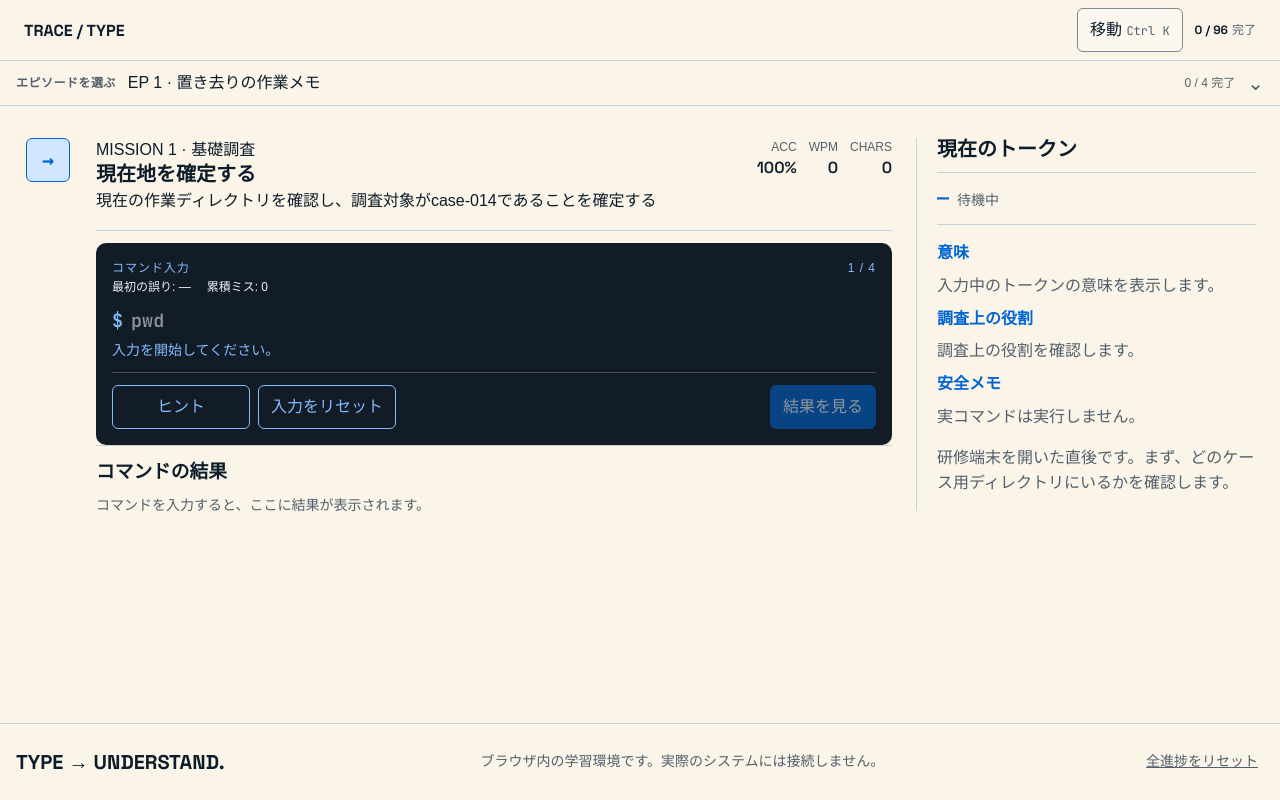
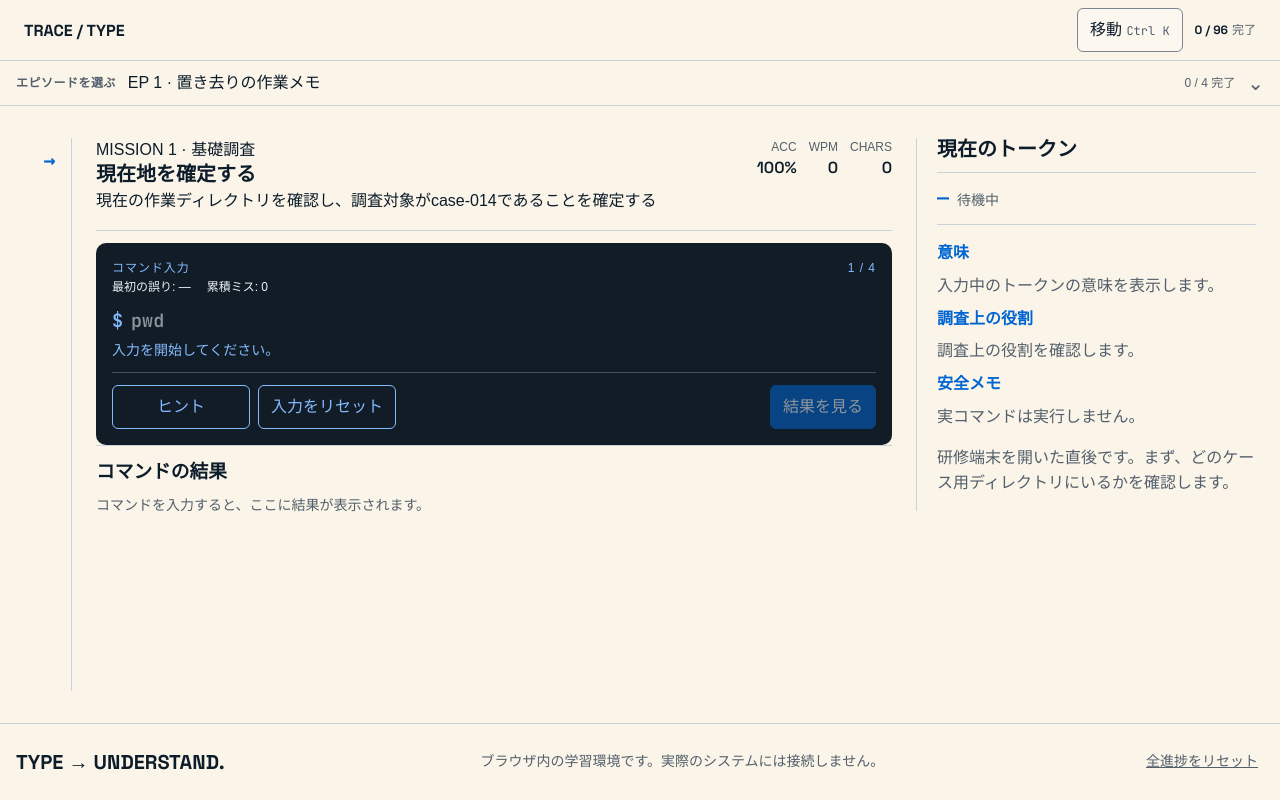
Before and after one commit to okuda-ry/trace-type, a website: page index.html in a window 1280 px wide. Both pictures are taken after a click on the button "左欄を閉じる". Drawn offline with Linux system fonts and the light colour scheme; a web font is replaced by a local one.

Commit message:
fix: refine mission panel toggle

```diff
--- a/app.js
+++ b/app.js
@@ -1,4 +1,4 @@
-import { analyze, mistakeKeysAdded, tokenAt, wpm } from "./typing-engine.js?v=20260825-panel1";
+import { analyze, mistakeKeysAdded, tokenAt, wpm } from "./typing-engine.js?v=20260825-panel2";
 import {
   flattenMissions,
   isMissionUnlocked,
@@ -7,7 +7,7 @@ import {
   normalizeCompleted,
   normalizeMisses,
   resolveInitialMissionId,
-} from "./progression.js?v=20260825-panel1";
+} from "./progression.js?v=20260825-panel2";
 const $ = (s) => document.querySelector(s);
 const read = (k, d) => {
   try {
@@ -98,6 +98,7 @@ function syncMissionPanel() {
   e.storyToggle.setAttribute("aria-expanded", String(!collapsed));
   const label = collapsed ? "左欄を開く" : "左欄を閉じる";
   e.storyToggle.setAttribute("aria-label", label);
+  e.storyToggle.title = label;
   e.storyToggleLabel.textContent = label;
   e.storyToggleGlyph.textContent = collapsed ? "→" : "←";
 }
--- a/index.html
+++ b/index.html
@@ -4,7 +4,7 @@
   <meta charset="utf-8">
   <meta name="viewport" content="width=device-width, initial-scale=1">
   <title>TRACE / TYPE — Narrative Security Lab</title>
-  <link rel="stylesheet" href="styles.css?v=20260825-panel1">
+  <link rel="stylesheet" href="styles.css?v=20260825-panel2">
   <link rel="icon" href="favicon.svg" type="image/svg+xml">
 </head>
 <body>
@@ -27,7 +27,7 @@
   </details>
   <main class="lab-layout">
     <aside class="story-column" aria-labelledby="episodeTitle">
-      <button class="story-toggle" id="storyToggle" type="button" aria-controls="storyContent" aria-expanded="true" aria-label="左欄を閉じる">
+      <button class="story-toggle" id="storyToggle" type="button" aria-controls="storyContent" aria-expanded="true" aria-label="左欄を閉じる" title="左欄を閉じる">
         <span class="story-toggle-glyph" aria-hidden="true">←</span>
         <span class="story-toggle-label" id="storyToggleLabel">左欄を閉じる</span>
       </button>
@@ -124,6 +124,6 @@
       <p class="palette-hint">↑↓ 移動 · Enter 決定 · Esc 閉じる</p>
     </form>
   </dialog>
-  <script type="module" src="app.js?v=20260825-panel1"></script>
+  <script type="module" src="app.js?v=20260825-panel2"></script>
 </body>
 </html>
--- a/styles.css
+++ b/styles.css
@@ -282,20 +282,16 @@ p {
   display: none;
   align-items: center;
   justify-content: center;
-  gap: var(--space-2xs);
+  width: 44px;
   min-width: 44px;
+  height: 44px;
   min-height: 44px;
-  border: 1px solid var(--color-control);
+  border: 1px solid transparent;
   border-radius: var(--radius-control);
-  background: var(--color-surface);
+  background: transparent;
   color: var(--color-ink);
-  padding: 0 var(--space-xs);
-  text-align: left;
+  padding: 0;
   white-space: nowrap;
-}
-
-.story-toggle[aria-expanded="true"] {
-  background: var(--color-surface);
 }
 
 .story-toggle:hover,
@@ -304,9 +300,14 @@ p {
   background: var(--color-cobalt-soft);
 }
 
-.story-toggle[aria-expanded="false"] {
-  border-color: var(--color-cobalt);
-  background: var(--color-cobalt-soft);
+.story-toggle-label {
+  position: absolute;
+  width: 1px;
+  height: 1px;
+  overflow: hidden;
+  clip: rect(0 0 0 0);
+  clip-path: inset(50%);
+  white-space: nowrap;
 }
 
 .story-toggle-glyph {
@@ -929,34 +930,35 @@ dialog input:disabled {
   }
 
   .story-column {
+    position: relative;
     display: block;
     border-bottom: 0;
+    border-inline-end: 1px solid var(--color-rule);
+    padding-inline-end: calc(44px + var(--space-2xs));
   }
 
   .story-toggle {
+    position: absolute;
+    inset-block-start: 0;
+    inset-inline-end: 0;
     display: inline-flex;
   }
 
   .story-panel-collapsed .story-column {
+    position: relative;
     display: flex;
+    align-self: stretch;
     justify-content: center;
     min-width: 0;
+    min-height: 100%;
+    border-inline-end: 1px solid var(--color-rule);
+    padding-inline: 0;
   }
 
   .story-panel-collapsed .story-toggle {
     position: relative;
-    width: 44px;
-    padding-inline: 0;
-  }
-
-  .story-panel-collapsed .story-toggle-label {
-    position: absolute;
-    width: 1px;
-    height: 1px;
-    overflow: hidden;
-    clip: rect(0 0 0 0);
-    clip-path: inset(50%);
-    white-space: nowrap;
+    inset-block-start: 0;
+    inset-inline-start: 2px;
   }
 
   .mission-sequence {
```
Also changed, not shown: tests/progression.test.mjs (+11 -7 lines).
